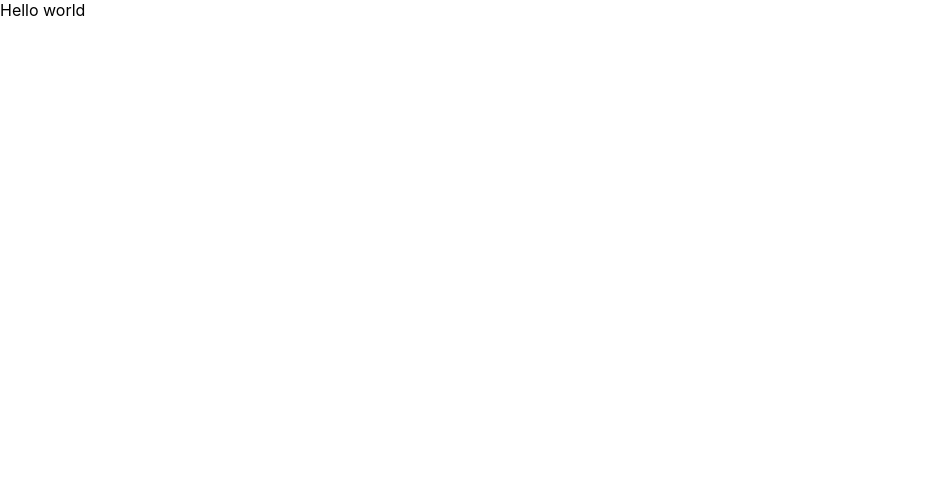
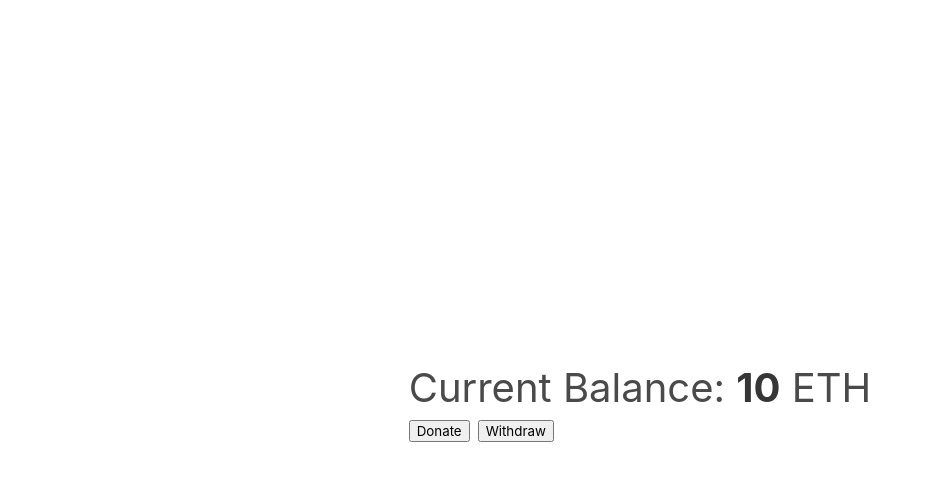
Before and after one commit to Real-Musafir/blockChain-faucet, a React (Create React App) app: page / in a window 1280 px wide. Shown: the top 480 px of the page, without its empty margins (0-930 px from the left). Built offline with nearby package versions, Linux system fonts and the light colour scheme.

Commit message:
add bumlaCss and ready home page

```diff
--- a/package.json
+++ b/package.json
@@ -6,6 +6,7 @@
     "@testing-library/jest-dom": "^5.16.4",
     "@testing-library/react": "^12.1.4",
     "@testing-library/user-event": "^13.5.0",
+    "bulma": "^0.9.3",
     "react": "^18.0.0",
     "react-dom": "^18.0.0",
     "react-scripts": "5.0.0",
--- /dev/null
+++ b/src/App.css
@@ -0,0 +1,6 @@
+.faucet-wrapper {
+  height: 100%;
+  display: flex;
+  justify-content: center;
+  align-items: center;
+}
--- a/src/App.js
+++ b/src/App.js
@@ -1,5 +1,20 @@
+import { useEffect } from "react";
+import "./App.css";
+
 function App() {
-  return <div className="App">Hello world</div>;
+  return (
+    <>
+      <div className="faucet-wrapper">
+        <div className="faucet">
+          <div className="balance-view is-size-2">
+            Current Balance: <strong>10</strong> ETH
+          </div>
+          <button className="btn mr-2 ">Donate</button>
+          <button className="btn">Withdraw</button>
+        </div>
+      </div>
+    </>
+  );
 }
 
 export default App;
--- a/src/index.css
+++ b/src/index.css
@@ -1,13 +1,22 @@
+html {
+  height: 100%;
+}
+
 body {
+  height: 100%;
   margin: 0;
-  font-family: -apple-system, BlinkMacSystemFont, 'Segoe UI', 'Roboto', 'Oxygen',
-    'Ubuntu', 'Cantarell', 'Fira Sans', 'Droid Sans', 'Helvetica Neue',
+  font-family: -apple-system, BlinkMacSystemFont, "Segoe UI", "Roboto", "Oxygen",
+    "Ubuntu", "Cantarell", "Fira Sans", "Droid Sans", "Helvetica Neue",
     sans-serif;
   -webkit-font-smoothing: antialiased;
   -moz-osx-font-smoothing: grayscale;
 }
 
+#root {
+  height: 100%;
+}
+
 code {
-  font-family: source-code-pro, Menlo, Monaco, Consolas, 'Courier New',
+  font-family: source-code-pro, Menlo, Monaco, Consolas, "Courier New",
     monospace;
 }
```
Also changed, not shown: src/index.js (+7 -6 lines), 1 other file (tests, documents, lock files or other folders).
